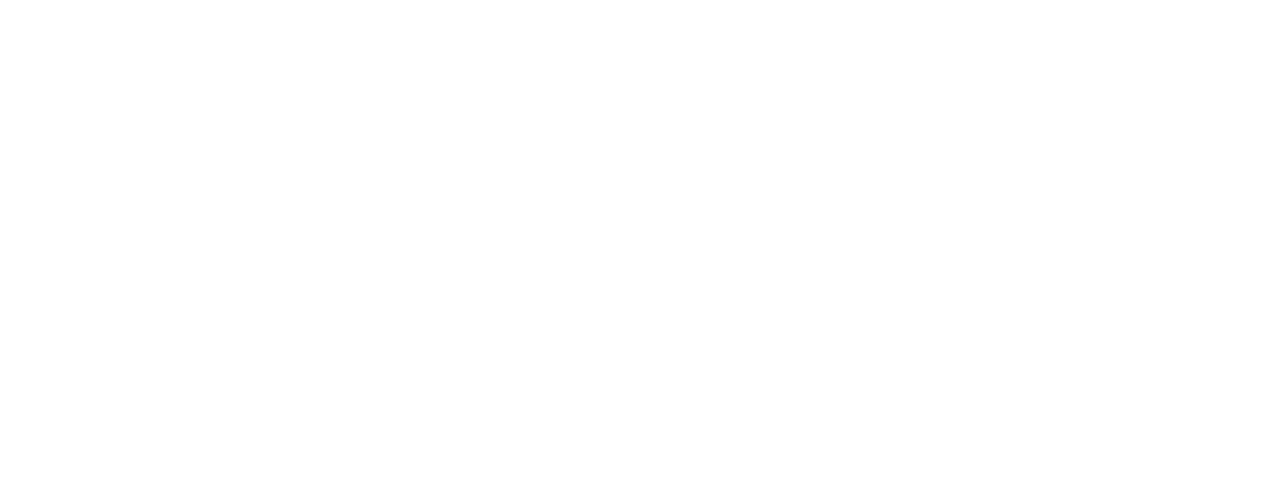
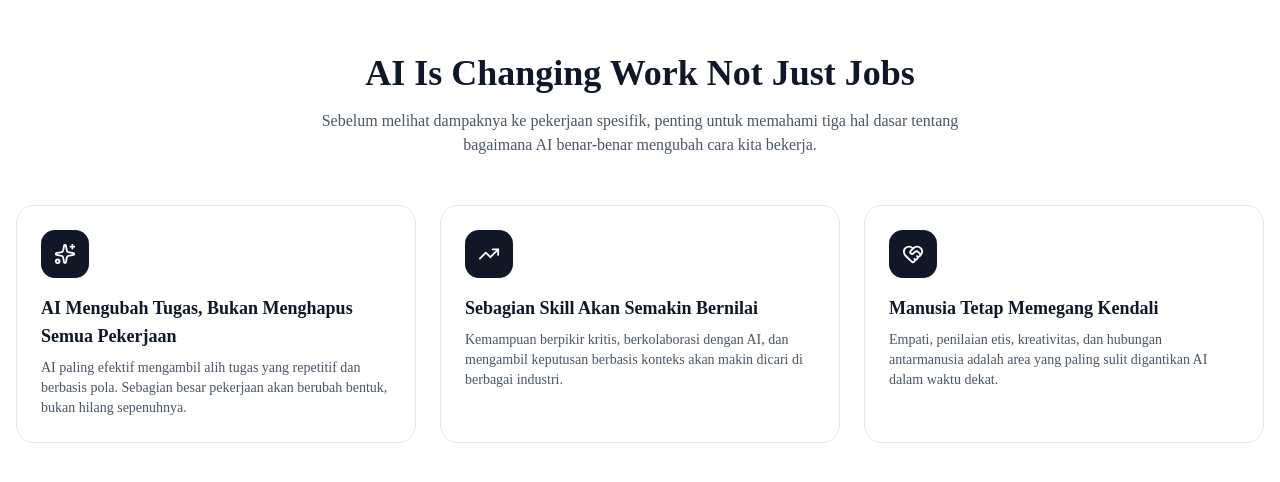
Before and after one commit to kevinazzaky/ai-job, a Next.js app: page / in a window 1280 px wide. Shown: the part 1028-1510 px from the top of the page. Built offline with nearby package versions, Linux system fonts and the light colour scheme.

Commit message:
feat: intro section and job data

```diff
--- a/app/page.tsx
+++ b/app/page.tsx
@@ -1,10 +1,11 @@
 import Hero from "@/src/components/sections/Hero";
+import Intro from "@/src/components/sections/Intro";
 
 export default function Home() {
   return (
     <>
       <Hero />
-      <section id="intro" className="py-20" />
+      <Intro />
       <section id="jobs" className="py-20" />
       <section id="skills" className="py-20" />
       <section id="human-ai" className="py-20" />
--- a/src/components/sections/Hero.tsx
+++ b/src/components/sections/Hero.tsx
@@ -4,10 +4,6 @@
       id="home"
       className="container mx-auto flex flex-col items-center gap-8 px-4 py-20 text-center md:py-28"
     >
-      <span className="rounded-full bg-gray-100 px-4 py-1 text-sm font-medium text-gray-600">
-        AI & Masa Depan Karier
-      </span>
-
       <h1 className="max-w-3xl text-4xl font-bold leading-tight text-gray-900 md:text-6xl">
         How Will AI Change Your Job?
       </h1>
--- /dev/null
+++ b/src/components/sections/Intro.tsx
@@ -0,0 +1,59 @@
+import { Sparkles, TrendingUp, HeartHandshake } from "lucide-react";
+
+const CONCEPTS = [
+  {
+    icon: Sparkles,
+    title: "AI Mengubah Tugas, Bukan Menghapus Semua Pekerjaan",
+    description:
+      "AI paling efektif mengambil alih tugas yang repetitif dan berbasis pola. Sebagian besar pekerjaan akan berubah bentuk, bukan hilang sepenuhnya.",
+  },
+  {
+    icon: TrendingUp,
+    title: "Sebagian Skill Akan Semakin Bernilai",
+    description:
+      "Kemampuan berpikir kritis, berkolaborasi dengan AI, dan mengambil keputusan berbasis konteks akan makin dicari di berbagai industri.",
+  },
+  {
+    icon: HeartHandshake,
+    title: "Manusia Tetap Memegang Kendali",
+    description:
+      "Empati, penilaian etis, kreativitas, dan hubungan antarmanusia adalah area yang paling sulit digantikan AI dalam waktu dekat.",
+  },
+];
+
+export default function Intro() {
+  return (
+    <section id="intro" className="container mx-auto px-4 py-20">
+      <div className="mx-auto mb-12 max-w-2xl text-center">
+        <h2 className="text-3xl font-bold text-gray-900 md:text-4xl">
+          AI Is Changing Work Not Just Jobs
+        </h2>
+        <p className="mt-4 text-gray-600">
+          Sebelum melihat dampaknya ke pekerjaan spesifik, penting untuk
+          memahami tiga hal dasar tentang bagaimana AI benar-benar mengubah cara
+          kita bekerja.
+        </p>
+      </div>
+
+      <div className="grid gap-6 md:grid-cols-3">
+        {CONCEPTS.map((concept) => {
+          const Icon = concept.icon;
+          return (
+            <div
+              key={concept.title}
+              className="rounded-2xl border border-gray-200 p-6 transition-shadow hover:shadow-md"
+            >
+              <div className="mb-4 inline-flex h-12 w-12 items-center justify-center rounded-xl bg-gray-900 text-white">
+                <Icon size={22} />
+              </div>
+              <h3 className="mb-2 text-lg font-semibold text-gray-900">
+                {concept.title}
+              </h3>
+              <p className="text-sm text-gray-600">{concept.description}</p>
+            </div>
+          );
+        })}
+      </div>
+    </section>
+  );
+}
--- /dev/null
+++ b/src/data/jobs.ts
@@ -0,0 +1,124 @@
+export type Job = {
+  id: string;
+  title: string;
+  category: string;
+  icon: string;
+  impactScore: number; // 0–100
+  impactLevel: "Low" | "Medium" | "High";
+  aiTasks: string[];
+  humanSkills: string[];
+  description: string;
+};
+
+export const jobs: Job[] = [
+  {
+    id: "software-developer",
+    title: "Software Developer",
+    category: "Technology",
+    icon: "Code2",
+    impactScore: 85,
+    impactLevel: "High",
+    aiTasks: [
+      "Code generation & autocomplete",
+      "Debugging & error detection",
+      "Automated testing",
+      "Documentation generation",
+    ],
+    humanSkills: [
+      "System architecture & design",
+      "Complex problem solving",
+      "Product thinking",
+    ],
+    description:
+      "AI mempercepat proses menulis dan menguji kode, tapi keputusan arsitektur dan pemecahan masalah kompleks tetap bergantung pada developer.",
+  },
+  {
+    id: "graphic-designer",
+    title: "Graphic Designer",
+    category: "Creative",
+    icon: "Palette",
+    impactScore: 80,
+    impactLevel: "High",
+    aiTasks: [
+      "Generating design variations",
+      "Image generation & editing",
+      "Resizing for multiple formats",
+    ],
+    humanSkills: [
+      "Art direction",
+      "Brand judgment",
+      "Taste & visual storytelling",
+    ],
+    description:
+      "AI bisa menghasilkan banyak variasi visual dengan cepat, namun arah kreatif dan selera estetis tetap menjadi kekuatan desainer manusia.",
+  },
+  {
+    id: "data-analyst",
+    title: "Data Analyst",
+    category: "Technology",
+    icon: "BarChart3",
+    impactScore: 75,
+    impactLevel: "High",
+    aiTasks: ["Query assistance", "Automated summaries", "Anomaly detection"],
+    humanSkills: [
+      "Business context understanding",
+      "Data interpretation",
+      "Decision making",
+    ],
+    description:
+      "AI mempercepat pengolahan data mentah, tapi menerjemahkan angka menjadi keputusan bisnis tetap butuh konteks manusia.",
+  },
+  {
+    id: "accountant",
+    title: "Accountant",
+    category: "Finance",
+    icon: "Calculator",
+    impactScore: 55,
+    impactLevel: "Medium",
+    aiTasks: [
+      "Data entry assistance",
+      "Reconciliation support",
+      "Automated report drafts",
+    ],
+    humanSkills: [
+      "Compliance judgment",
+      "Financial review",
+      "Client communication",
+    ],
+    description:
+      "Tugas administratif akuntansi makin terbantu AI, sementara keputusan kepatuhan dan komunikasi dengan klien tetap perlu manusia.",
+  },
+  {
+    id: "marketing-specialist",
+    title: "Marketing Specialist",
+    category: "Marketing",
+    icon: "Megaphone",
+    impactScore: 50,
+    impactLevel: "Medium",
+    aiTasks: [
+      "Copywriting drafts",
+      "Audience segmentation ideas",
+      "Campaign performance analysis",
+    ],
+    humanSkills: ["Brand strategy", "Positioning", "Creativity & empathy"],
+    description:
+      "AI membantu mempercepat draf konten dan analisis kampanye, tapi strategi dan empati terhadap audiens tetap peran manusia.",
+  },
+  {
+    id: "project-manager",
+    title: "Project Manager",
+    category: "Management",
+    icon: "ClipboardList",
+    impactScore: 38,
+    impactLevel: "Low",
+    aiTasks: ["Meeting summaries", "Task drafting", "Status reporting"],
+    humanSkills: ["Leadership", "Negotiation", "Stakeholder management"],
+    description:
+      "AI bisa membantu tugas administratif proyek, tapi memimpin tim dan menegosiasikan kepentingan stakeholder tetap butuh manusia.",
+  },
+];
+
+export const categories = [
+  "All",
+  ...Array.from(new Set(jobs.map((job) => job.category))),
+];
```
